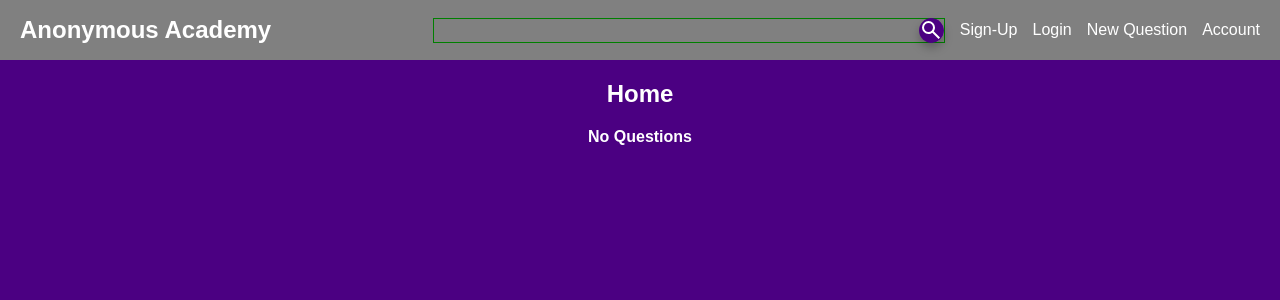
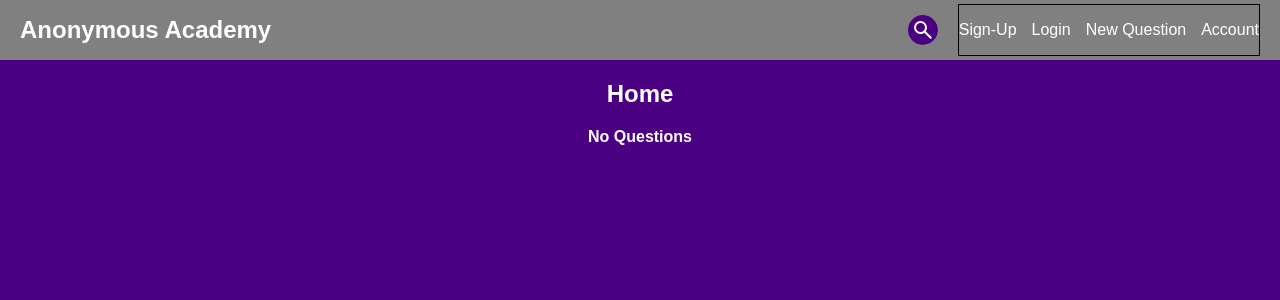
Before and after one commit to OHS-HBS-WorkStudy/client-side-mockup, a React (Create React App) app in the folder mock-up/: page / in a window 1280 px wide. Shown: the top 300 px of the page. Built offline with nearby package versions, Linux system fonts and the light colour scheme.

Commit message:
search bar styles

```diff
--- a/mock-up/src/App.css
+++ b/mock-up/src/App.css
@@ -40,6 +40,10 @@
 /* Standardize Styling */
 * {
   box-sizing: border-box;
+}
+
+html{
+  overflow-y: scroll;
 }
 
 body, html {
@@ -96,62 +100,52 @@ nav h1 {
 .searchbar {
   display: flex;
   align-items: center;
-  flex-shrink: 10;
-  flex-grow: 3;
-  min-width: 40vw;
-  max-width: 50vw;
-  height: 25px;
-  box-sizing: border-box;
-  border: 1px solid green;
+  justify-content: center;
+  margin-left: auto;
+  padding: 20px;
+}
+
+.search-box {
+  position: relative;
+  display: flex;
+  align-items: center;
+  justify-content: center;
+  height: 30px;
+  min-width: 30px;
+  width: 30px;
+  border-radius: 25px;
+  overflow: hidden;
+  transition: width 0.3s ease;
 }
 
 .search-box.open {
-  width: 100%;
-  border: 1px solid red;
-}
-
-
-.search-box {
-  position: relative;
-  height: 25px;
-  width: 25px;
-
-  box-shadow: 0 5px 10px rgba(0, 0, 0, 0.25);
-  border-radius: 25px;
-  overflow: hidden;
-  transition: width 0.2s ease;
-  flex-grow: 0;
-}
-
-.search-box.open {
+  justify-content: flex-start;
   width: 100%;
 }
 
 .search-box input {
-  position: relative;
   height: 100%;
   width: 100%;
+  max-width: 380px;
+  padding-left: 20px;
   padding-right: 50px;
   border-radius: 25px;
   outline: none;
   border: none;
-  padding-left: 20px;
   font-size: 18px;
   opacity: 0;
   transition: opacity 0.5s ease;
-  transition: width 0.5 ease;
 }
 
 .search-box.open input {
   opacity: 1;
+  width: 30vw;
 }
 
 .search-box .icon {
-  position: absolute;
-  right: 0;
-  top: 0;
+  position: relative;
   height: 100%;
-  width: 25px;
+  width: 30px;
   background: indigo;
   text-align: center;
   border-radius: 0 25px 25px 0;
@@ -159,13 +153,14 @@ nav h1 {
   display: flex;
   align-items: center;
   justify-content: center;
-  transition: width 0.5s ease;
+  transition: background 0.5s ease;
 }
 
 .search-box.open .icon {
-  width: 50px;
+  transform: translateX(-40%);
   background: white;
 }
+
 
 .search-box.open svg {
   fill: indigo;
@@ -190,6 +185,7 @@ nav h1 {
   gap: 15px;
   flex-shrink: 0;
   white-space: nowrap;
+  border: 1px solid black;
 }
 
 
@@ -242,7 +238,8 @@ nav .a {
 
 
 
-@media only screen and (max-width: 640px) {
+/* Styles for 945px and up - no modifications to search bar */
+@media only screen and (max-width: 945px) {
   .link-container {
     position: fixed;
     flex-direction: column;
@@ -290,6 +287,8 @@ nav .a {
     display: block;
   }
 }
+
+
 
 
 /* General Styles */
@@ -405,22 +404,21 @@ nav .a {
 /* Thread Grid */
 .grid-container {
   display: grid;
-  grid-template-columns: repeat(auto-fit, minmax(200px, 1fr));
+  grid-template-columns: repeat(1fr);
   gap: 10px;
-  width: 100%;
+  width: 80%;
   max-width: 1200px;
-  margin: 0 auto;  /* Center horizontally */
+  margin: auto;
   padding: 10px;
   box-sizing: border-box;
-  border: 2px solid red;
+
 }
 
 .grid-item {
   background-color: rgb(90, 36, 90);
   color: white;
   font-size: 15px;
-
-  padding: 20px;
+  height: 150px;
   text-align: center;
   border-radius: 8px;
 
@@ -429,14 +427,16 @@ nav .a {
   text-overflow: ellipsis;
 
   max-width: 1199px;
-  border: 2px solid red;
+
 }
 
 @media (max-width: 640px) {
+
   .grid-container {
     grid-template-columns: 1fr;
   }
 }
+
 
 /* Thread Screen Styling */
 
@@ -463,19 +463,6 @@ nav .a {
 
 /* Create Thread Screen Styling */
 
-* {
-  box-sizing: border-box;
-}
-
-body, html {
-  margin: 0;
-  padding: 0;
-  height: 100%;
-  width: 100%;
-  font-family: Arial, sans-serif;
-  background-color: indigo;
-  color: white;
-}
 
 .container {
   display: flex;
--- a/mock-up/src/Navigator.js
+++ b/mock-up/src/Navigator.js
@@ -18,29 +18,11 @@ export default function Navigator() {
     return(
         <div>
             <nav>
-
                 <h1 className="title">
-
-                    <CustomButton func={screen_switch} data={0} name={"Anonymous Academy"}/>
+                    <CustomButton func={screen_switch} data={0} name={"Anonymous Academy"} />
                 </h1>
 
-
-
-                <input type="checkbox" id="sidebar-active" />
-                    <label for="sidebar-active" className="open-sidebar">
-                        <svg xmlns="http://www.w3.org/2000/svg" height="32px" viewBox="0 -960 960 960" width="32px" fill="#5f6368"><path d="M120-240v-80h720v80H120Zm0-200v-80h720v80H120Zm0-200v-80h720v80H120Z"/></svg>
-                    </label>
-
-                <label id="overlay" for="sidebar-active"> </label>
-                <div class="link-container">
-                    <label for="sidebar-active" className="close-sidebar">
-                        <svg xmlns="http://www.w3.org/2000/svg" height="32px" viewBox="0 -960 960 960" width="32px" fill="#5f6368"><path d="m256-200-56-56 224-224-224-224 56-56 224 224 224-224 56 56-224 224 224 224-56 56-224-224-224 224Z"/></svg>
-                    </label>
-
-
-
-           <div className="a">
-           <div className="searchbar">
+                <div className={`searchbar ${isOpen ? "open" : ""}`}>
                     <div className="box">
                         <div className={`search-box ${isOpen ? "open" : ""}`}>
                             {isOpen && (
@@ -48,19 +30,39 @@ export default function Navigator() {
                             )}
                             <label onClick={toggleSearch} className="icon">
                                 <svg xmlns="http://www.w3.org/2000/svg" height="24px" viewBox="0 -960 960 960" width="24px" fill="#5f6368">
-                                    <path d="M784-120 532-372q-30 24-69 38t-83 14q-109 0-184.5-75.5T120-580q0-109 75.5-184.5T380-840q109 0 184.5 75.5T640-580q0 44-14 83t-38 69l252 252-56 56ZM380-400q75 0 127.5-52.5T560-580q0-75-52.5-127.5T380-760q-75 0-127.5 52.5T200-580q0 75 52.5 127.5T380-400Z"/>
+                                    <path d="M784-120 532-372q-30 24-69 38t-83 14q-109 0-184.5-75.5T120-580q0-109 75.5-184.5T380-840q109 0 184.5 75.5T640-580q0 44-14 83t-38 69l252 252-56 56ZM380-400q75 0 127.5-52.5T560-580q0-75-52.5-127.5T380-760q-75 0-127.5 52.5T200-580q0 75 52.5 127.5T380-400Z" />
                                 </svg>
                             </label>
                         </div>
                     </div>
                 </div>
-            <CustomButton func={change_screen} data={1} name={"Sign-Up"} />
-            <CustomButton func={change_screen} data={2} name={"Login"}/>
-            <CustomButton func={screen_switch} data={5} name={"New Question"} />
-            <CustomButton func={screen_switch} data={4} name={"Account"} />
-            </div>
-            </div>
+
+                <input type="checkbox" id="sidebar-active" />
+                <label htmlFor="sidebar-active" className="open-sidebar">
+                    <svg xmlns="http://www.w3.org/2000/svg" height="32px" viewBox="0 -960 960 960" width="32px" fill="#5f6368">
+                        <path d="M120-240v-80h720v80H120Zm0-200v-80h720v80H120Zm0-200v-80h720v80H120Z" />
+                    </svg>
+                </label>
+
+                <label id="overlay" htmlFor="sidebar-active"> </label>
+
+
+                <div className="link-container">
+                    <label htmlFor="sidebar-active" className="close-sidebar">
+                        <svg xmlns="http://www.w3.org/2000/svg" height="32px" viewBox="0 -960 960 960" width="32px" fill="#5f6368">
+                            <path d="m256-200-56-56 224-224-224-224 56-56 224 224 224-224 56 56-224 224 224 224-56 56-224-224-224 224Z" />
+                        </svg>
+                    </label>
+
+                    <div className="a">
+                        <CustomButton className="linkss" func={change_screen} data={1} name={"Sign-Up"} />
+                        <CustomButton className="linkss" func={change_screen} data={2} name={"Login"} />
+                        <CustomButton className="linkss" func={screen_switch} data={5} name={"New Question"} />
+                        <CustomButton className="linkss" func={screen_switch} data={4} name={"Account"} />
+                    </div>
+                </div>
             </nav>
         </div>
+
     );
 }
```
